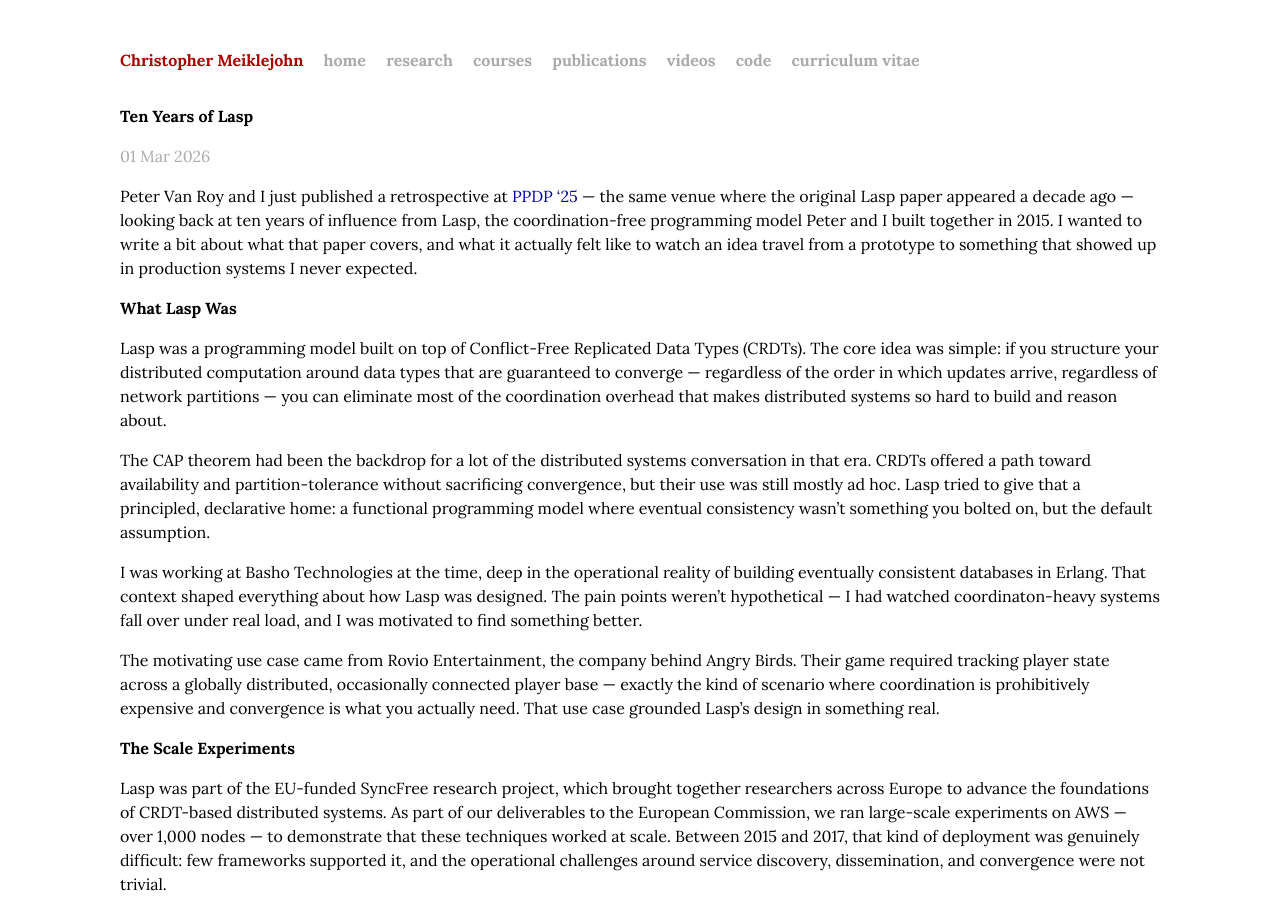
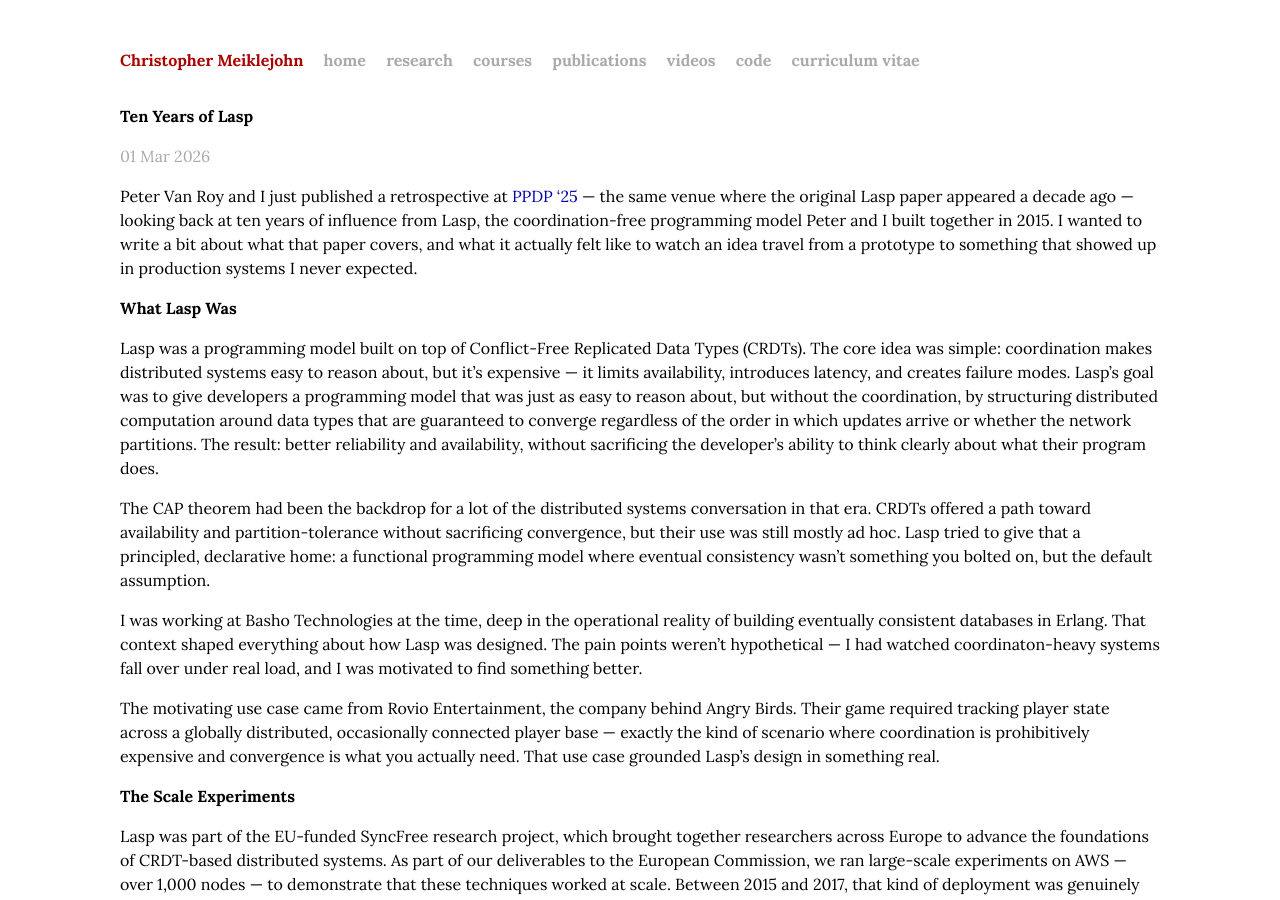
Before and after one commit to cmeiklejohn/cmeiklejohn.github.io, a Jekyll site: the page built from _posts/2026-03-01-ten-years-of-lasp.markdown, in a window 1280 px wide and 900 px high. Built offline with Jekyll 4.4.1, drawn with Linux system fonts in a browser that asks for light colours; some web fonts are replaced.

Commit message:
Fix description of Lasp's core motivation
Co-Authored-By: Claude Sonnet 4.6 <noreply@anthropic.com>

```diff
--- a/_posts/2026-03-01-ten-years-of-lasp.markdown
+++ b/_posts/2026-03-01-ten-years-of-lasp.markdown
@@ -10,7 +10,7 @@ Peter Van Roy and I just published a retrospective at [PPDP '25](https://dl.acm.
 
 ### What Lasp Was
 
-Lasp was a programming model built on top of Conflict-Free Replicated Data Types (CRDTs). The core idea was simple: if you structure your distributed computation around data types that are guaranteed to converge — regardless of the order in which updates arrive, regardless of network partitions — you can eliminate most of the coordination overhead that makes distributed systems so hard to build and reason about.
+Lasp was a programming model built on top of Conflict-Free Replicated Data Types (CRDTs). The core idea was simple: coordination makes distributed systems easy to reason about, but it's expensive — it limits availability, introduces latency, and creates failure modes. Lasp's goal was to give developers a programming model that was just as easy to reason about, but without the coordination, by structuring distributed computation around data types that are guaranteed to converge regardless of the order in which updates arrive or whether the network partitions. The result: better reliability and availability, without sacrificing the developer's ability to think clearly about what their program does.
 
 The CAP theorem had been the backdrop for a lot of the distributed systems conversation in that era. CRDTs offered a path toward availability and partition-tolerance without sacrificing convergence, but their use was still mostly ad hoc. Lasp tried to give that a principled, declarative home: a functional programming model where eventual consistency wasn't something you bolted on, but the default assumption.
 
```
